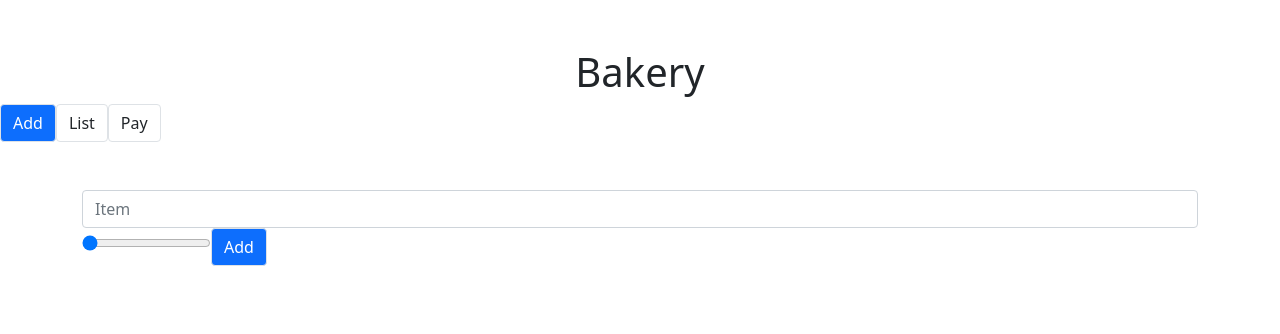
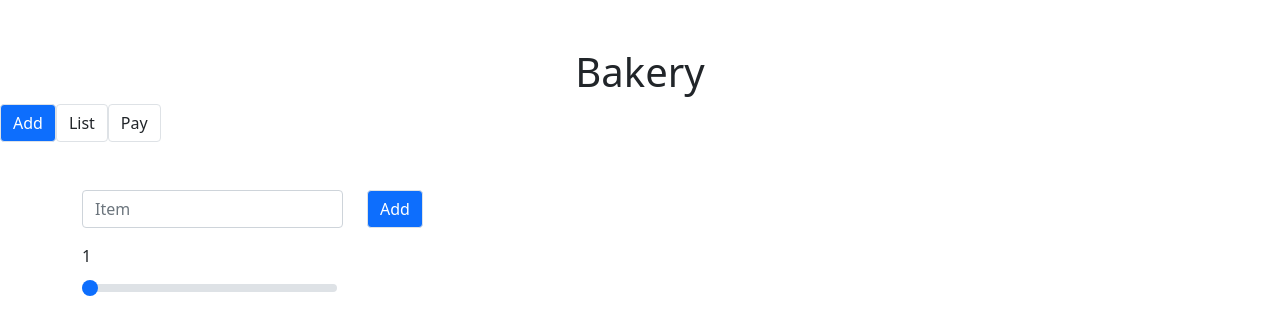
Before and after one commit to EverFJ/bakery, a React (Create React App) app: page / in a window 1280 px wide. Shown: the top 334 px of the page. Built offline with nearby package versions, Linux system fonts and the light colour scheme.

Commit message:
implementing delete button logic

```diff
--- a/src/components/Add.jsx
+++ b/src/components/Add.jsx
@@ -19,22 +19,17 @@ class Add extends React.Component {
 
   render() {
     return (
-      <div className="container mt-5">
-        {/* <h1>Add</h1> */}
-
+      <div className="container">
+        <div className="row mt-5 form-group">
+          <div className="col-3 ">
             <input
               className="form-control"
               type="text"
               placeholder="Item"
               onChange={this.handleProductChange}
             />
-        <input
-          type="range"
-          value={this.state.price}
-          min={1}
-          max={10}
-          onChange={this.handlePriceChange}
-        />
+          </div>
+          <div className="col-2">
             <button
               className="btn btn-primary border"
               onClick={() => {
@@ -44,6 +39,21 @@ class Add extends React.Component {
               Add
             </button>
           </div>
+          <div className="row mt-3">
+            <div className="col-3">
+              <label className="form-label">{this.state.price}</label>
+              <input
+                className="form-range"
+                type="range"
+                value={this.state.price}
+                min={1}
+                max={10}
+                onChange={this.handlePriceChange}
+              />
+            </div>
+          </div>
+        </div>
+      </div>
     );
   }
 }
--- a/src/components/List.jsx
+++ b/src/components/List.jsx
@@ -10,7 +10,7 @@ class List extends React.Component {
               return (
                 <div className="row">
                   <li className="list-group-item col-md-6 col-12">
-                    {elem.name} : {elem.price}{" "}
+                    {elem.name} : {elem.price}
                   </li>
                   <button
                     className="btn btn-danger col-md-2 col-3 border"
```
Lines whose indentation alone changed are shown as unchanged.
